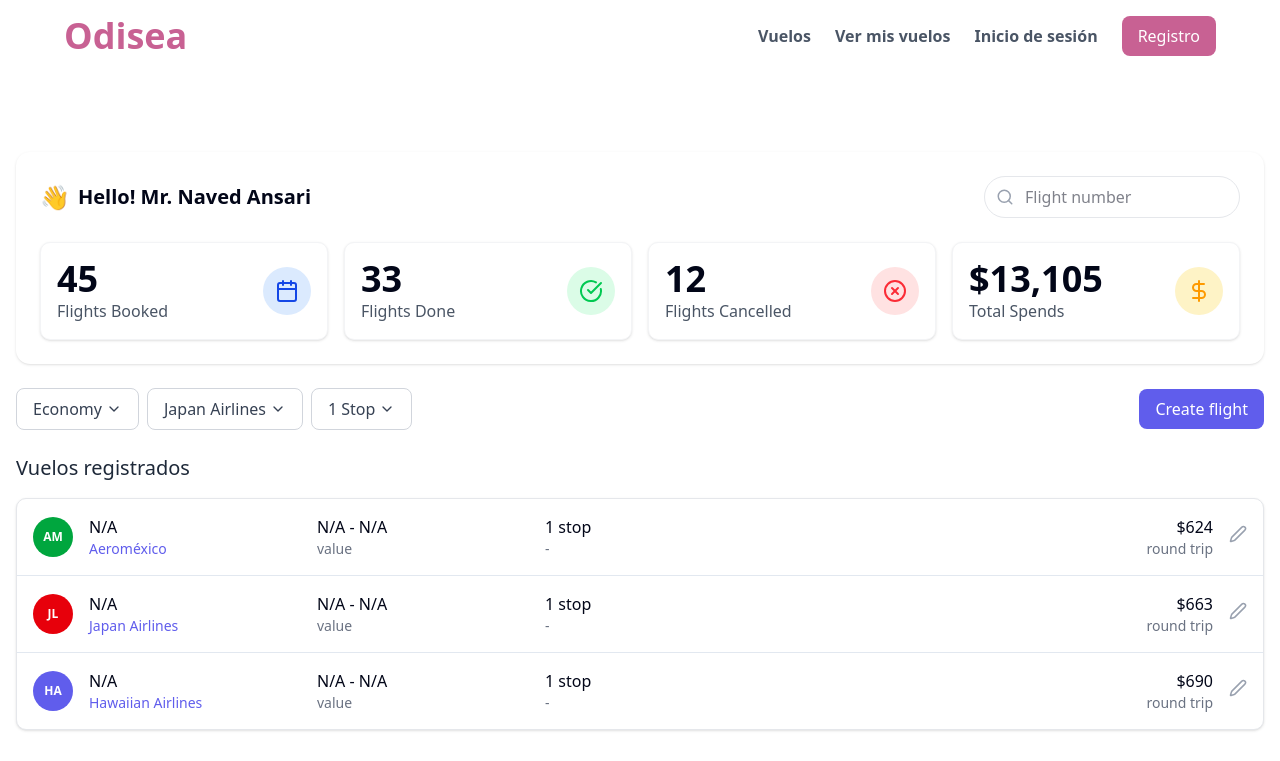
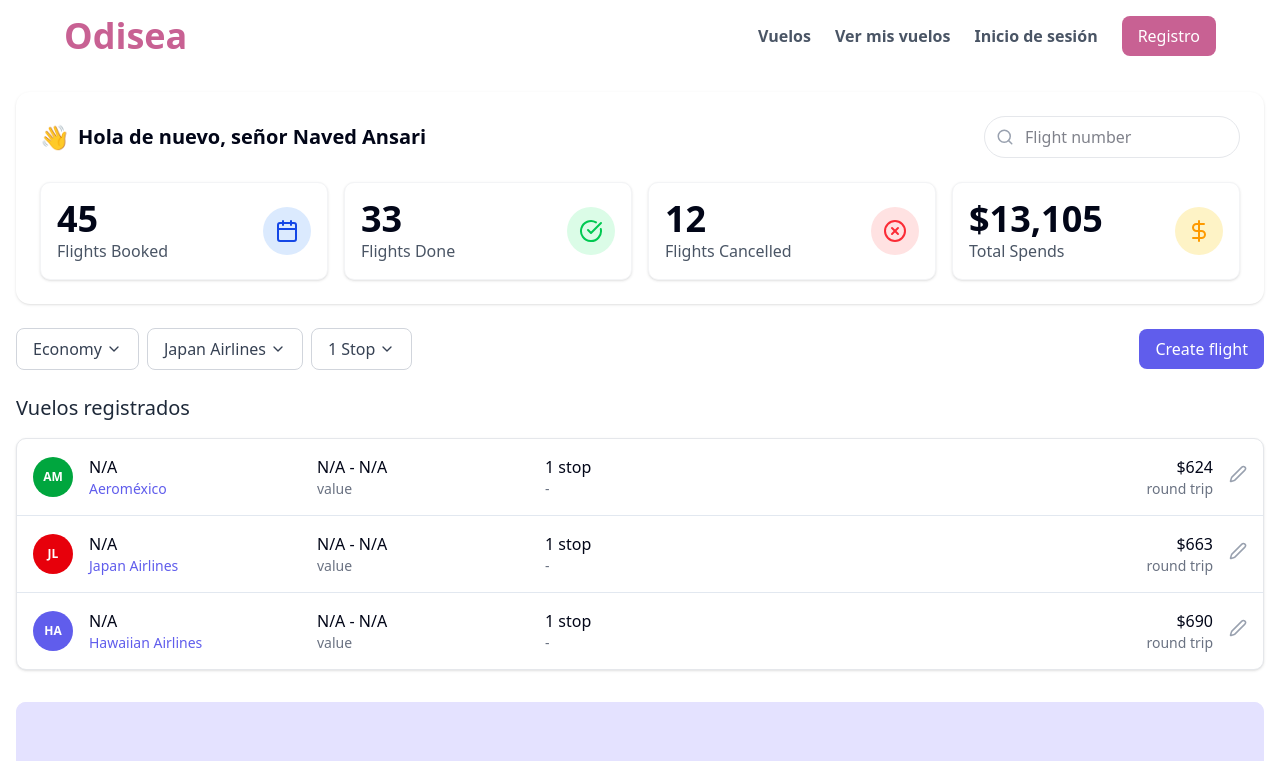
Before and after one commit to CHAIR3S/airline-app, a Next.js app: page /dashboard in a window 1280 px wide. Shown: the top 761 px of the page. Built offline with nearby package versions, Linux system fonts and the light colour scheme.

Commit message:
quitar padding dashboard

```diff
--- a/src/app/dashboard/page.tsx
+++ b/src/app/dashboard/page.tsx
@@ -66,7 +66,7 @@ export default function SearchResultsPage() {
 
   return (
     <div className="min-h-screen flex flex-col bg-white">
-      <main className="flex-1 container mx-auto px-4 py-20">
+      <main className="flex-1 container mx-auto px-4 py-5">
         <UserDashboard userName="Naved Ansari" stats={userStats} setSearchQuery={setSearchQuery} />
 
         <div className="flex justify-between items-center mb-6">
--- a/src/components/passenger-form.tsx
+++ b/src/components/passenger-form.tsx
@@ -103,7 +103,7 @@ export default function PassengerForm({
         </div>
 
 
-      <div>
+      {/* <div>
         <label
           htmlFor="numeroConfirmacion"
           className="block text-sm font-medium text-gray-700 mb-1"
@@ -119,7 +119,7 @@ export default function PassengerForm({
           className="w-full p-3 border border-gray-300 rounded-lg bg-gray-100 text-gray-700 cursor-not-allowed focus:outline-none"
           placeholder="Número de confirmación"
         />
-      </div>
+      </div> */}
 
       </div>
 
--- a/src/components/ui/user-dashboard.tsx
+++ b/src/components/ui/user-dashboard.tsx
@@ -17,7 +17,7 @@ export default function UserDashboard({ userName, stats, setSearchQuery }: UserD
       <div className="flex flex-col md:flex-row justify-between items-start md:items-center mb-6">
         <div className="flex items-center mb-4 md:mb-0">
           <span className="text-2xl mr-2">👋</span>
-          <h2 className="text-xl font-bold">Hello! Mr. {userName}</h2>
+          <h2 className="text-xl font-bold">Hola de nuevo, señor {userName}</h2>
         </div>
         <div className="relative w-full md:w-auto">
           <input
```
